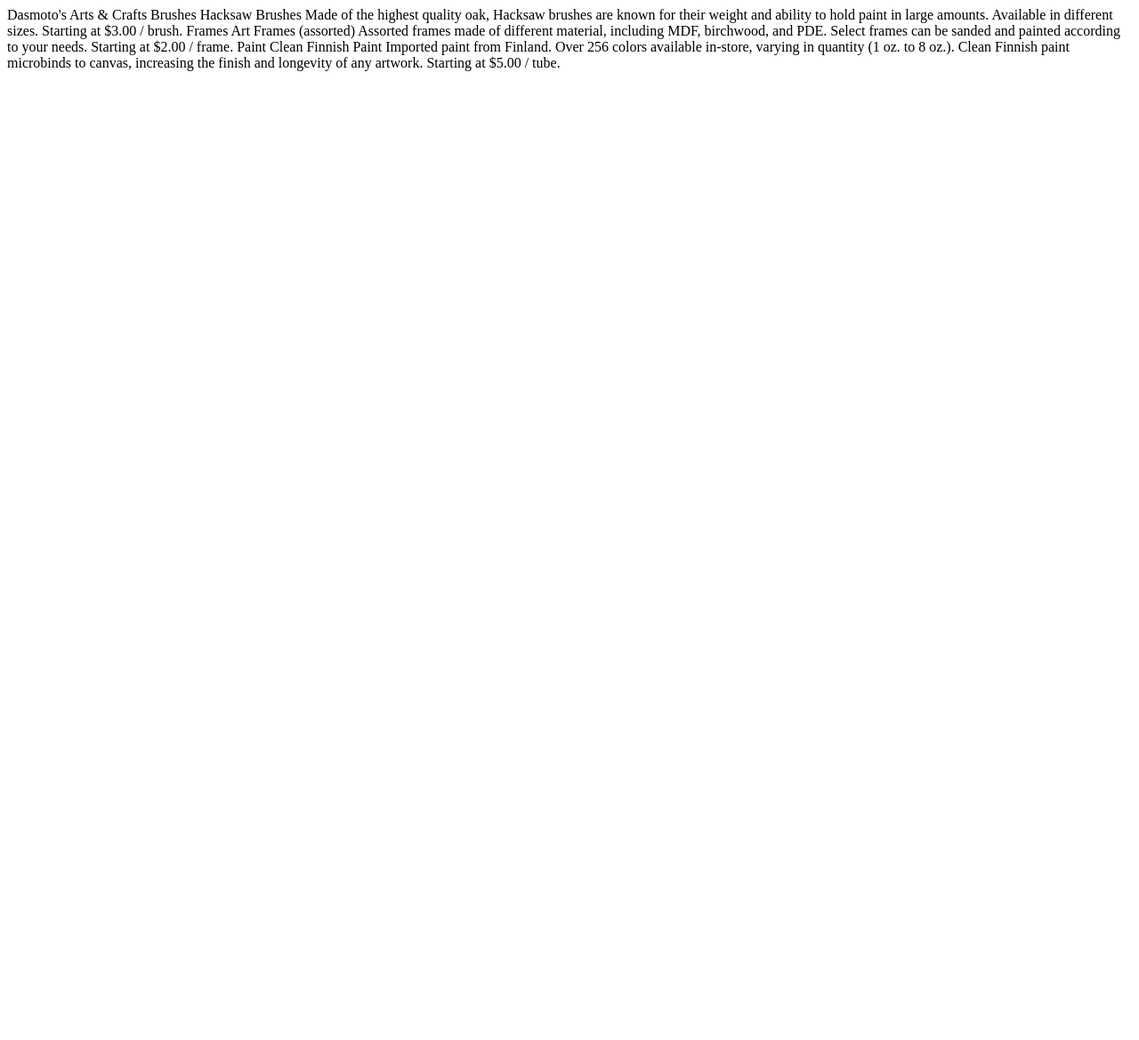
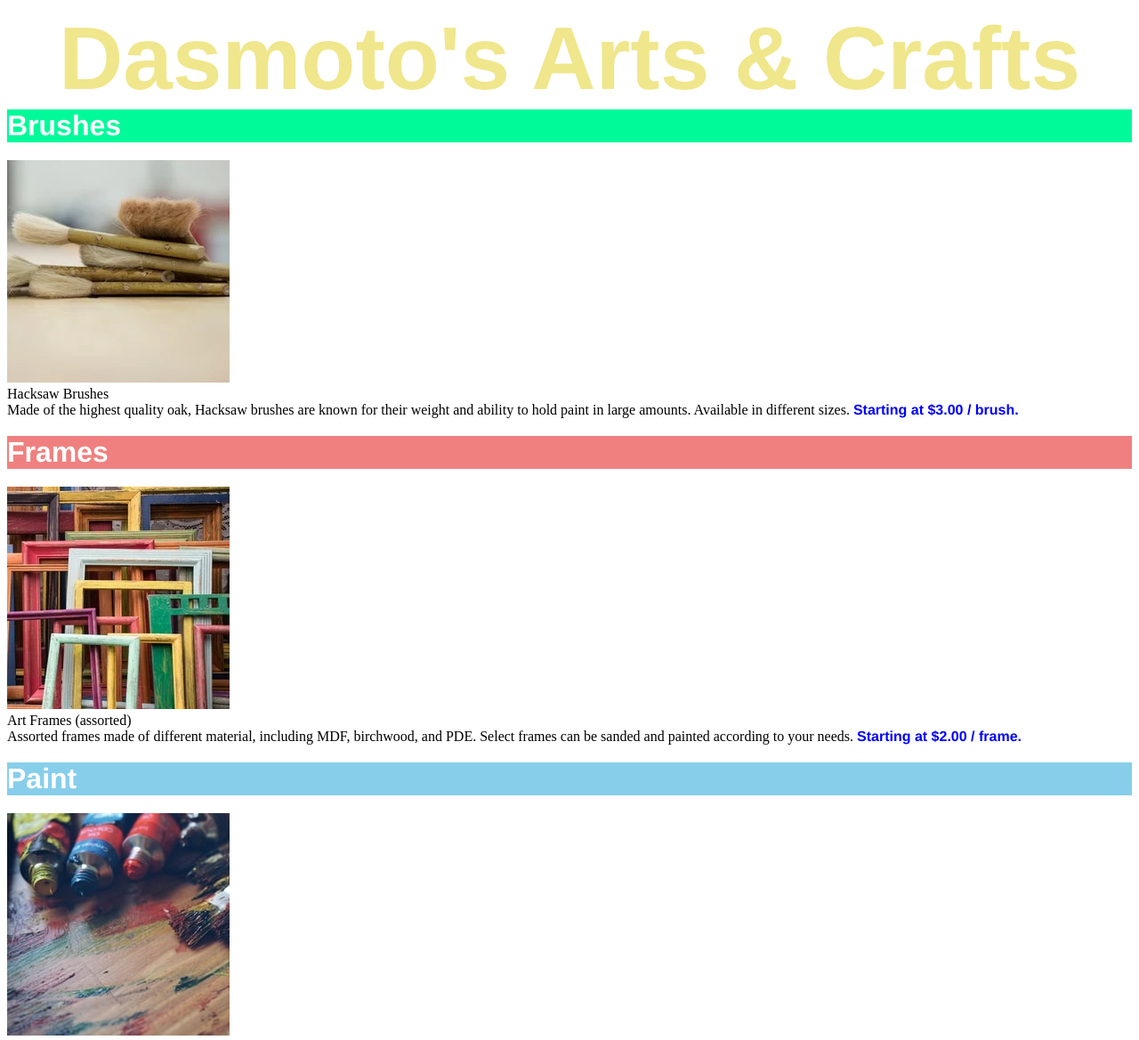
Before and after one commit to GnExia2/CodeAcademy-Dasmoto-s-Arts-Crafts, a plain HTML site: page index.html in a window 1280 px wide. Shown: the top 1169 px of the page at 89% size. Before the commit the page ends 800 px from the top, so only its background shows below. Drawn offline with Linux system fonts and the light colour scheme.

Commit message:
created backgrounds for all texts, imported images, and added proper font-family for all texts

```diff
--- a/index.html
+++ b/index.html
@@ -1,45 +1,72 @@
 <!DOCTYPE html>
 <html lang="en" dir="ltr">
   <head>
-    <meta charset="utf-8">
-    <link rel="stylesheet" href="./style.css">
+    <meta charset="utf-8" />
+    <link rel="stylesheet" href="./style.css" />
     <title></title>
   </head>
 
   <body>
+    <div id="title-font">
+      Dasmoto's Arts & Crafts
+    </div>
 
-    Dasmoto's Arts & Crafts
+    <div class="title-font" id="green-background">
+      Brushes
+    </div>
 
-    Brushes
+    <img src="./media/hacksaw.webp" alt="this picture is supposed to be brushes">
+
+    <article>
+      <div>
+        Hacksaw Brushes
+      </div>
 
 
+      <div class="description">
+        Made of the highest quality oak, Hacksaw brushes are known
+        for their weight and ability to hold paint in large amounts. Available in
+        different sizes. <span class="inner-text">Starting at $3.00 / brush.</span>
+      </div>
+    </article>
 
-    Hacksaw Brushes
+    <article>
+      <div class="title-font" id="red-background">
+        Frames
+      </div>
 
-    Made of the highest quality oak, Hacksaw brushes are known for their weight and ability to hold paint in large amounts.
-    Available in different sizes. Starting at $3.00 / brush.
+      <img src="./media/frames.webp" alt="this picture is supposed to be frames">
+
+      <div>
+        Art Frames (assorted)
+      </div>
 
 
-    Frames
+      <div class="description">
+        Assorted frames made of different material,
+        including MDF, birchwood, and PDE. Select frames can be sanded and painted
+        according to your needs. <span class="inner-text">Starting at $2.00 / frame.</span>
+      </div>
 
-    Art Frames (assorted)
+    </article>
 
-    Assorted frames made of different material, including MDF, birchwood, and PDE.
-    Select frames can be sanded and painted according to your needs. Starting at $2.00 / frame.
+    <article>
+      <div class="title-font" id="blue-background">
+        Paint
+      </div>
 
+      <img src="./media/finnish.jpeg" alt="this picture is supposed to be paint">
 
+      <div>
+        Clean Finnish Paint
+      </div>
 
-
-      Paint
-
-
-      Clean Finnish Paint
-
-      Imported paint from Finland. Over 256 colors available in-store, varying in quantity (1 oz. to 8 oz.).
-      Clean Finnish paint microbinds to canvas, increasing the finish and longevity of any artwork. Starting at $5.00 / tube.
-
-
-
-
+      <div class="description">
+        Imported paint from Finland. Over 256 colors
+        available in-store, varying in quantity (1 oz. to 8 oz.). Clean Finnish
+        paint microbinds to canvas, increasing the finish and longevity of any
+        artwork. <span class="inner-text">Starting at $5.00 / tube.</span>
+      </div>
+    </article>
   </body>
 </html>
--- a/style.css
+++ b/style.css
@@ -1,3 +1,40 @@
-header {
-  color: blue
+#title-font {
+  font-family: Helvetica;
+  text-align: center;
+  font-size: 100px;
+  font-weight: bold;
+  color: khaki
 }
+
+.title-font {
+  font-family: Helvetica;
+  font-size: 32px;
+  font-weight: bold;
+  color: white;
+}
+
+img {
+  padding-top: 20px;
+}
+
+.description {
+  padding-bottom: 20px;
+}
+
+.inner-text {
+  font-family: Helvetica;
+  font-weight: bold;
+  color: blue;
+}
+
+#green-background {
+  background-color: mediumspringgreen;
+}
+
+#red-background {
+  background-color: lightcoral;
+}
+
+#blue-background {
+  background-color: skyblue;
+}
```
Also changed, not shown: dasmotos-arts_redline.webp (added).
